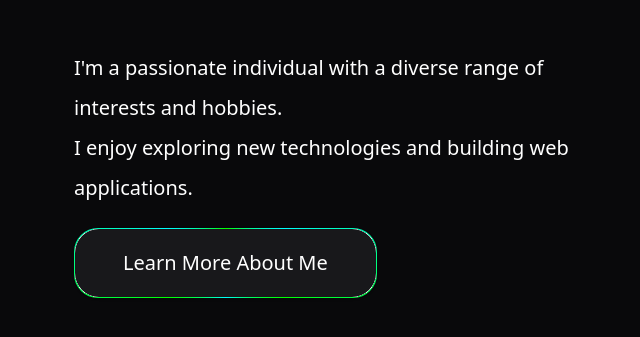
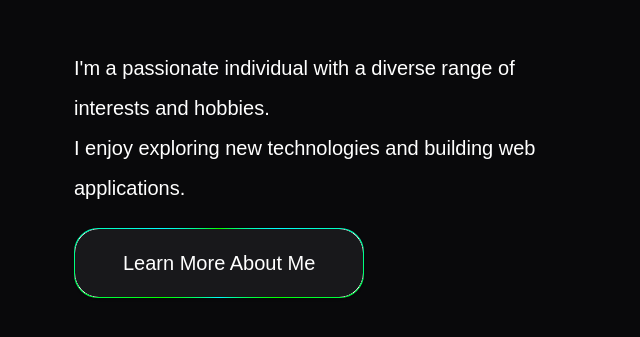
Before and after one commit to mulkihafizh/nuxt-personal, a Nuxt app: page / in a window 1280 px wide. Shown: the part 227-564 px from the top of the page, without its empty margins (54-694 px from the left). Built offline with nearby package versions, Linux system fonts and the light colour scheme; no server answers; a web font is replaced by a local one.

Commit message:
Static title

```diff
--- a/app.vue
+++ b/app.vue
@@ -1,5 +1,8 @@
 <template>
-  <div class="font-gay">
+  <Head>
+    <Title>Home</Title>
+  </Head>
+  <div class="font-main">
     <NuxtPage />
   </div>
 </template>
--- a/pages/index.vue
+++ b/pages/index.vue
@@ -173,6 +173,7 @@
 </template>
 <script>
 import axios from "axios";
+
 export default {
   name: "Index",
   data() {
```
